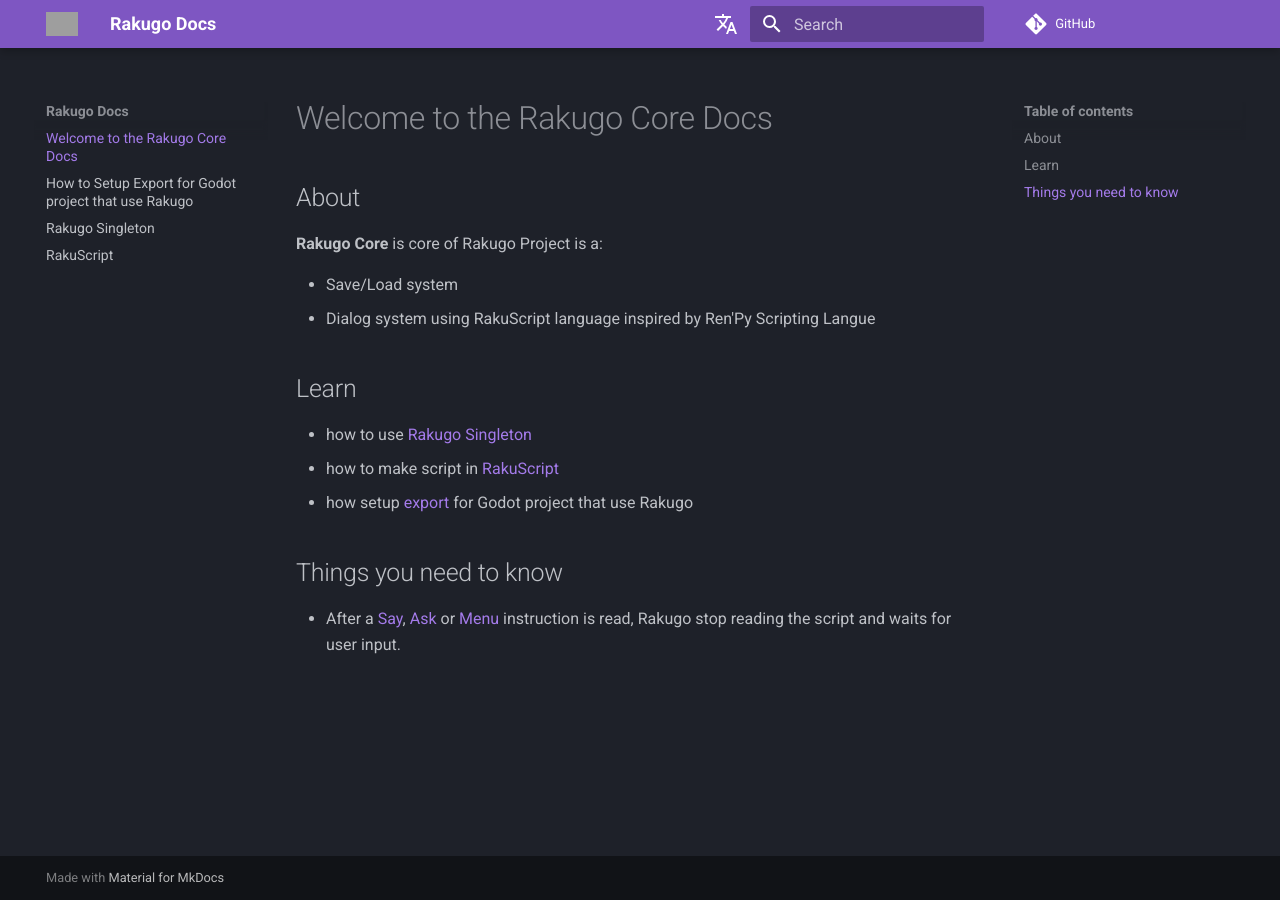
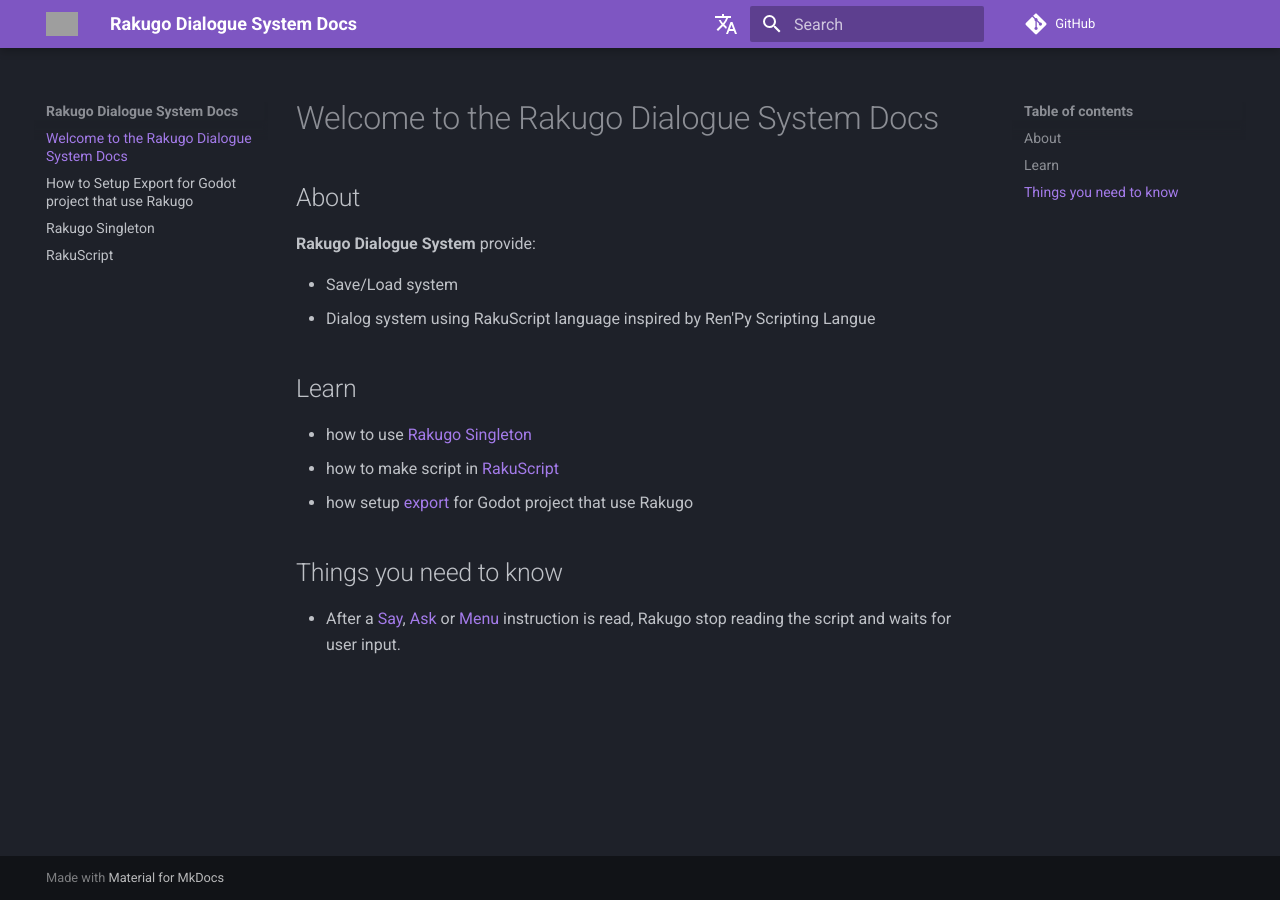
Before and after one commit to rakugoteam/rakugo-docs, an MkDocs documentation site: the page built from docs/index.md, in a window 1280 px wide. Built offline with MkDocs 1.6.1 and Material for MkDocs 9.7.7, drawn with Linux system fonts in a browser that asks for light colours; comment, search, counter and statistics services are not loaded; the version menu is left out; grey boxes are pictures that could not be loaded.

Commit message:
"Rakugo Core" -> "Rakugo Dialogue System" to make docs less confusing

````diff
--- a/docs/index.md
+++ b/docs/index.md
@@ -1,8 +1,8 @@
-# Welcome to the Rakugo Core Docs
+# Welcome to the Rakugo Dialogue System Docs
 
 ## About
 
-**Rakugo Core** is core of Rakugo Project is a:
+**Rakugo Dialogue System** provide:
 
 - Save/Load system
 - Dialog system using RakuScript language inspired by Ren'Py Scripting Langue
--- a/docs/rakugo_singleton.md
+++ b/docs/rakugo_singleton.md
@@ -5,7 +5,7 @@
 
 ## Full Exemple
 
-Here is Full Exemple how can you make node connect to Rakugo Core that parse and execute RakuScript:
+Here is Full Exemple how can you make node connect to Rakugo Dialogue System that parse and execute RakuScript:
 
 ```gdscript
 extends Node
--- a/mkdocs.yml
+++ b/mkdocs.yml
@@ -1,4 +1,4 @@
-site_name: Rakugo Docs
+site_name: Rakugo Dialogue System Docs
 repo_url: https://github.com/rakugoteam/rakugo-docs
 
 extra:
````
